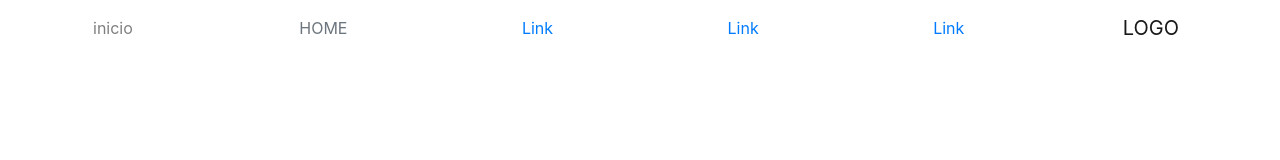
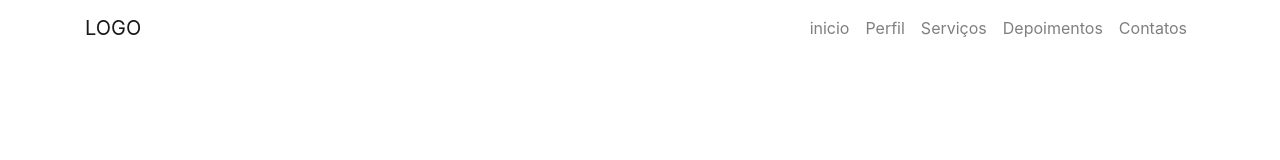
Before and after one commit to elainelsf/TSI_IFRN, a plain HTML site: page index.html in a window 1280 px wide. Drawn offline with Linux system fonts and the light colour scheme.

Commit message:
"navbar corrigido"

```diff
--- a/index.html
+++ b/index.html
@@ -13,26 +13,21 @@
     <header>
         <nav class="navbar navbar-expand-lg navbar-light bg-ligth">
             <div class="container">
+                <a class="navbar-brand" href="#">LOGO</a>
                 <button class="navbar-toggler" type="button" data-toggle="colapse" data-target="navbarSite">
                     <span class="navbar-toggler-icon"></span>
                 </button>
-
                 <div class="colapse navbar-colapse" id="navbarSite">
                     <ul class="navbar-nav">
                         <li class="nav-item"><a class="nav-link" href="#">inicio</a></li>
-                        <li></li>
-                        <li></li>
-                        <li></li>
-                        <li></li>
+                        <li class="nav-item"><a class="nav-link" href="#">Perfil</a></li>
+                        <li class="nav-item"><a class="nav-link" href="#">Serviços</a></li>
+                        <li class="nav-item"><a class="nav-link" href="#">Depoimentos</a></li>
+                        <li class="nav-item"><a class="nav-link" href="#">Contatos</a></li>
                     </ul>
                 </div>
 
-                <a class="nav-link disabled" href="#">HOME</a>
-                <a class="nav-link" href="#">Link</a>
-                <a class="nav-link" href="#">Link</a>
-                <a class="nav-link" href="#">Link</a>
 
-                <a class="navbar-brand" href="#">LOGO</a>
             </div>
         </div>
     </header>
```
